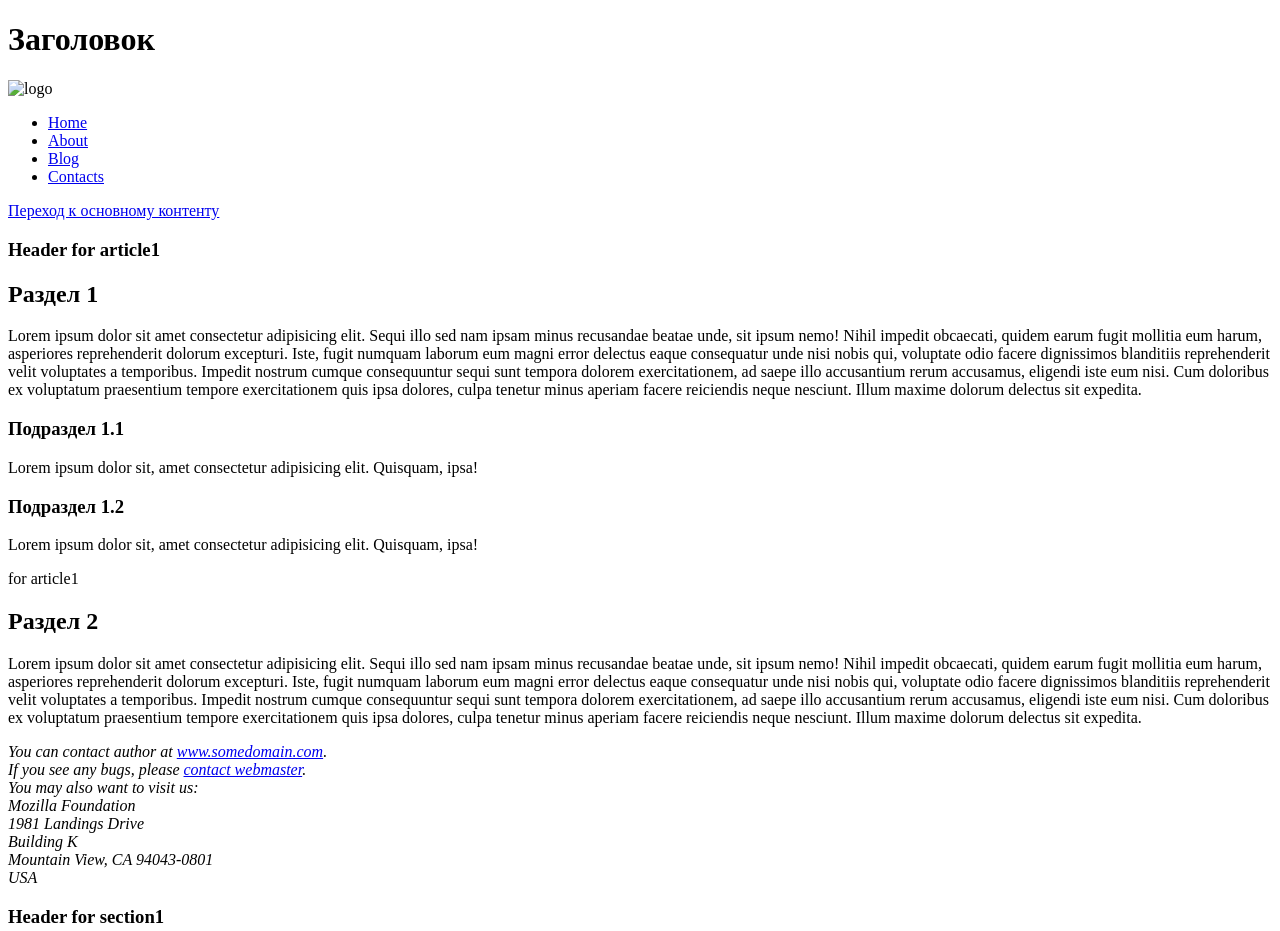
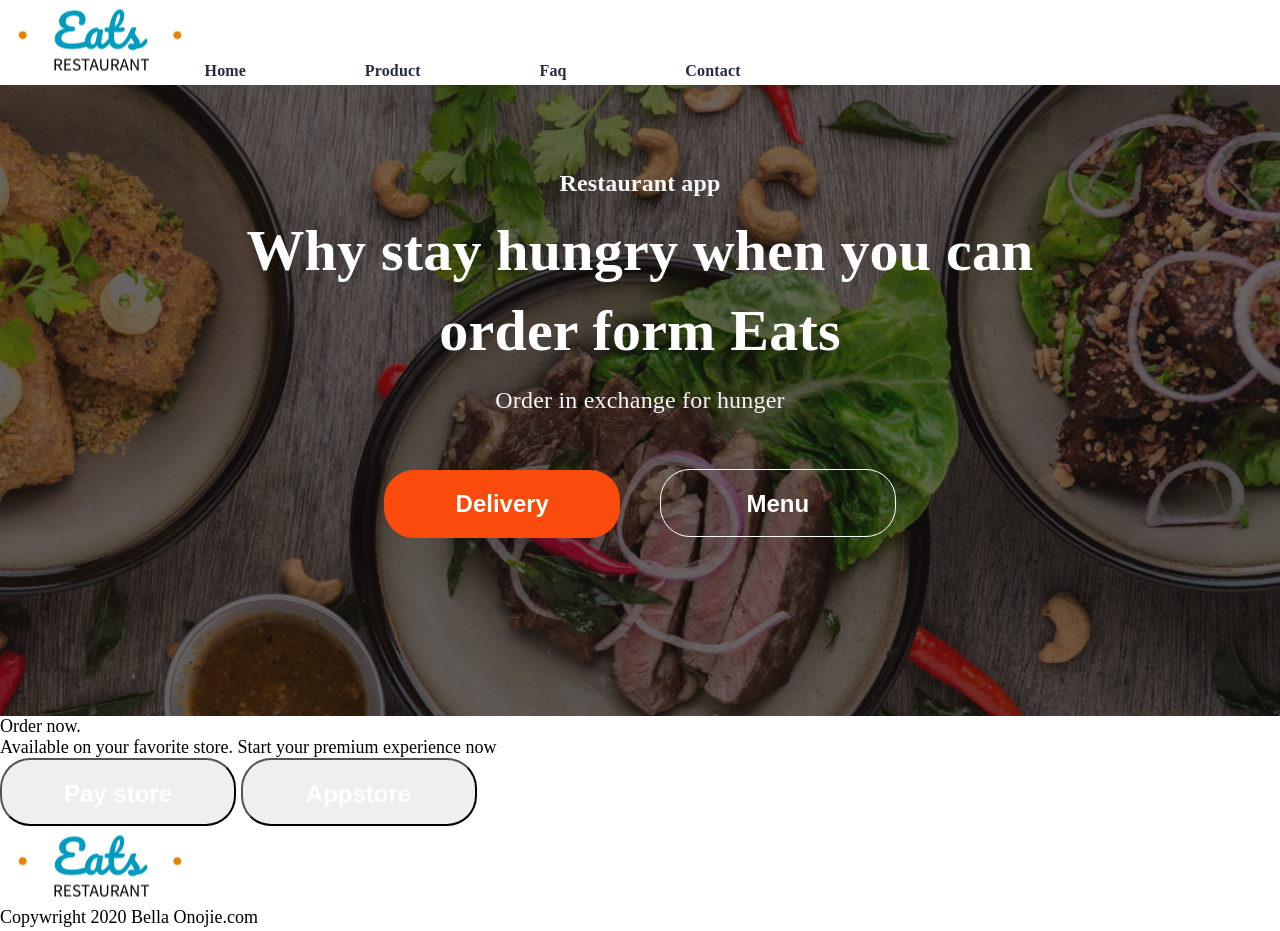
Before and after one commit to julietvt/firstpage_pd2021-1, a plain HTML site: page index.html in a window 1280 px wide. Shown: the top 931 px of the page. Drawn offline with Linux system fonts and the light colour scheme.

Commit message:
add: header, footer, first section/ add style for header, buttons, section1

```diff
--- a/assets/css/style.css
+++ b/assets/css/style.css
@@ -0,0 +1,94 @@
+* {
+  margin: 0;
+  padding: 0;
+  font-size: 18px;
+  font-weight: 400;
+  box-sizing: border-box;
+}
+
+.container {
+  margin: 0 auto;
+  max-width: 1440px;
+}
+
+.nav-a {
+  text-decoration: none;
+  font-family: Montserrat;
+  font-weight: 600;
+  font-size: 16px;
+  line-height: 28px;
+  text-align: center;
+  letter-spacing: 0.2px;
+  color: #252b42;
+}
+
+.nav-span {
+  margin-right: 114px;
+}
+
+button {
+  color: white;
+  border-radius: 30px;
+  font-weight: bold;
+  font-size: 24px;
+  line-height: 36px;
+  height: 68px;
+  width: 236px;
+  padding: 16px 0px;
+}
+
+.button-style-1 {
+  background: #fa4a0c;
+  border: none;
+  margin-right: 35px;
+}
+
+.button-style-2 {
+  background: none;
+  border: 1px solid white;
+}
+
+.restapp {
+  background-image: url('../img/back1.png');
+  background-repeat: no-repeat;
+  background-size: cover;
+  background-position: center;
+  color: white;
+  text-align: center;
+  padding: 80px 0 178px;
+}
+
+.restapp_info {
+  font-family: Montserrat;
+  font-style: normal;
+  font-weight: bold;
+  font-size: 24px;
+  line-height: 36px;
+  letter-spacing: 0.1px;
+  color: #f7f7f7;
+}
+
+.restapp_title {
+  font-family: Poppins;
+  font-style: normal;
+  font-weight: bold;
+  font-size: 58px;
+  line-height: 80px;
+  text-align: center;
+  letter-spacing: 0.2px;
+  color: #ffffff;
+  margin: 10px auto;
+  max-width: 800px;
+}
+
+.restapp_about {
+  font-family: Montserrat;
+  font-style: normal;
+  font-weight: 500;
+  font-size: 24px;
+  line-height: 38px;
+  text-align: center;
+  letter-spacing: 0.2px;
+  color: #f7f7f7;
+  margin-bottom: 50px;
+}
--- a/index.html
+++ b/index.html
@@ -8,10 +8,63 @@
     <title>First page</title>
 </head>
 <body>
-    <header>
-        <h1>Заголовок</h1>
-        <img src="./assets/img/logo.png" alt="logo">
+    <header class="container">
+        <div style="display: inline-block;">
+            <a href="#"><img src="./assets/img/logo.png" alt="logo"></a>
+        </div>
+        <nav style="display: inline-block;">
+            <span class="nav-span"><a class="nav-a" href="#">Home</a></span>
+            <span class="nav-span"><a class="nav-a" href="#">Product</a></span>
+            <span class="nav-span"><a class="nav-a" href="#">Faq</a></span>
+            <span class="nav-span"><a class="nav-a" href="#">Contact</a></span>
+        </nav>
+        <!--
+        <nav>
+            <ul>
+                <li><a href="#">Home</a></li>
+                <li><a href="#">Product</a></li>
+                <li><a href="#">Faq</a></li>
+                <li><a href="#">Contact</a></li>
+            </ul>
+        </nav>
+        -->
     </header>
+    <main>
+        <section class="restapp">
+            <div>
+                <p class="restapp_info">Restaurant app</p>
+                <h1 class="restapp_title">Why stay hungry when you can order form Eats</h1>
+                <p class="restapp_about">Order in exchange for hunger</p>
+                <div class="button-container">
+                    <button class="button-style-1">Delivery</button>
+                    <button class="button-style-2">Menu</button>
+                </div>
+            </div>
+        </section>
+        <section>
+            <div>
+                <h4>Order now.</h4>
+                <p>Available on your favorite store. Start your premium experience now</p>
+                <div>
+                    <button>Pay store</button>
+                    <button>Appstore</button>
+                </div>
+            </div>
+        </section>
+
+
+    </main>
+    <footer>
+        <div>
+            <a href="#">
+                <img src="assets/img/logo.png" alt="logo">
+            </a>
+        </div>
+        <p>Copywright 2020 Bella Onojie.com</p>
+    </footer>
+
+    <!--
+
     <nav>
         <ul>
             <li><a href="#">Home</a></li>
@@ -20,6 +73,7 @@
             <li><a href="#">Contacts</a></li>
         </ul>
     </nav>
+
     <a href="#main-content">Переход к основному контенту</a>
 
     <main id="main-content">
@@ -67,6 +121,6 @@
     <footer>
         <p>Авторские права защищены</p>
     </footer>
-
+-->
 </body>
 </html>
```
Also changed, not shown: assets/img/back1.png (added), assets/img/back2.png (added), assets/img/logo.png (added).
